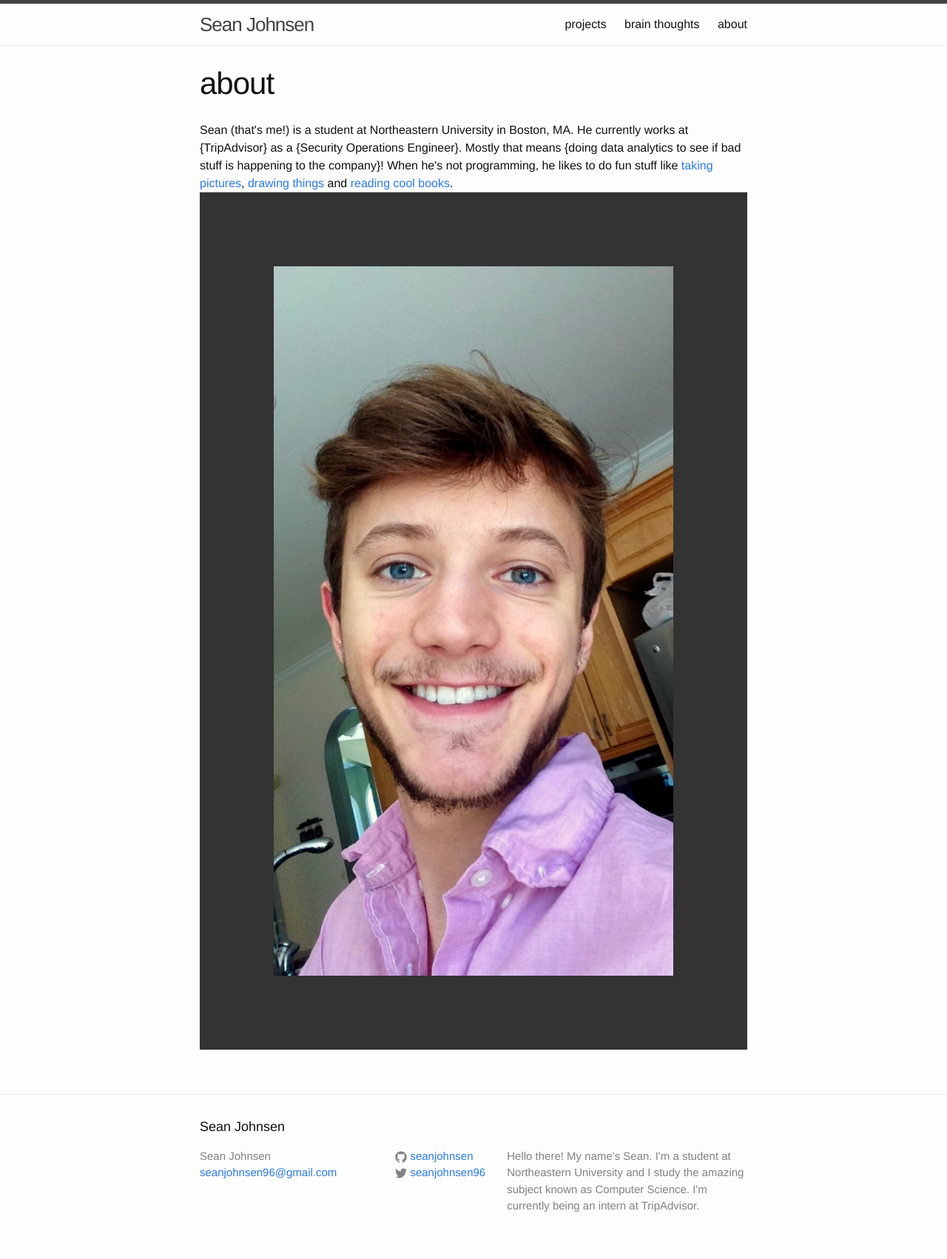
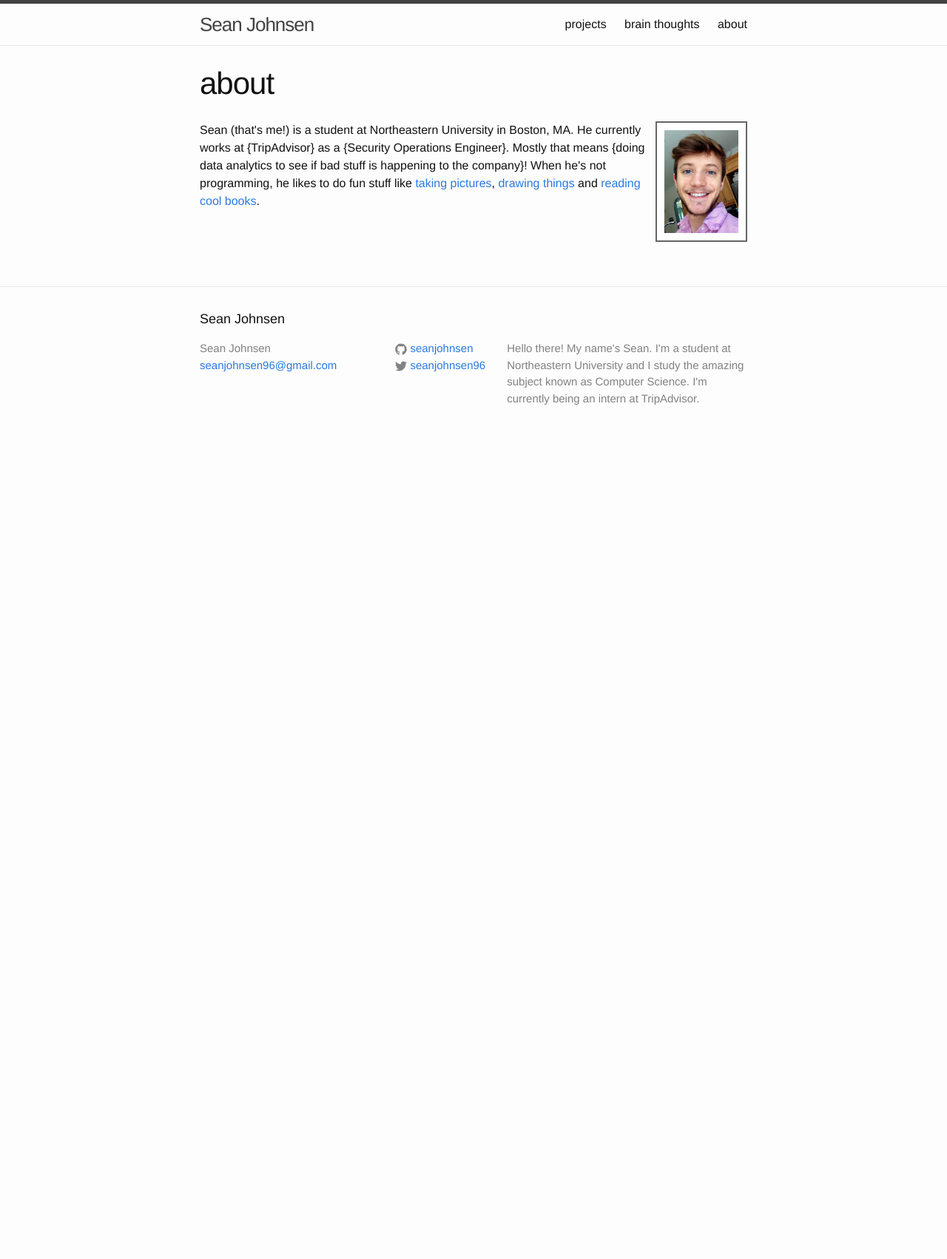
Before and after one commit to half-adder/half-adder.github.io, a Jekyll site: the page built from about/index.html, in a window 1280 px wide. Shown: the whole page at 74% size. Built offline with Jekyll 4.4.1, drawn with Linux system fonts in a browser that asks for light colours; after the commit the page ends 900 px from its top, so only the background shows below that.

Commit message:
get my about page in some semblance of a working order - side note: i hate css

```diff
--- a/_layouts/page.html
+++ b/_layouts/page.html
@@ -3,9 +3,9 @@ layout: default
 ---
 <!DOCTYPE html>
 <html>
-  <head>
-    {% include page-head.html %}
-  </head>
+
+  {% include page-head.html %}
+
   <body>
     <article class="post">
 
--- a/_posts/2016-06-29-first-post.markdown
+++ b/_posts/2016-06-29-first-post.markdown
@@ -1,7 +1,7 @@
 ---
 layout: post
-title:  "This is my first post!"
-date:   2016-06-29 20:05:21 -0400
+title:  "An Ape Talked To Me Today"
+date:   2016-06-30 20:05:21 -0400
 categories: misc
 ---
-Hi this is my first post.
+Hello and welcome to my weblog. If you are reading this, you are in the future. And *that* is pretty cool. I'm in the past, and it's pretty decent, as far as the past goes.
--- a/about/index.html
+++ b/about/index.html
@@ -2,9 +2,18 @@
 layout: page
 title: about
 ---
+<div id='description'>
 
-Sean (that's me!) is a student at Northeastern University in Boston, MA. He currently works at {TripAdvisor} as a {Security Operations Engineer}. Mostly that means {doing data analytics to see if bad stuff is happening to the company}! When he's not programming, he likes to do fun stuff like <a href='/photography/'>taking pictures</a>, <a href='/art/'>drawing things</a> and <a href='/bookthoughts/'>reading cool books</a>.
 
-<div id='aboutbox'>
-  <img src="/assets/selfie.jpg">
+  <div alight='right' id='aboutbox'>
+    <img align='right' id='selfie' src="/assets/selfie.jpg"/>
+  </div>
+
+  Sean (that's me!) is a student at Northeastern University in Boston, MA. He currently works at {TripAdvisor} as a {Security Operations Engineer}. Mostly that means {doing data analytics to see if bad stuff is happening to the company}! When he's not programming, he likes to do fun stuff like <a href='/photography/'>taking pictures</a>, <a href='/art/'>drawing things</a> and <a href='/bookthoughts/'>reading cool books</a>.
+
+
+
 </div>
+
+
+<div style="clear:both"></div>
--- a/res/page.css
+++ b/res/page.css
@@ -1,3 +1,12 @@
 #aboutbox {
-  border: 100px solid #333333;
+  float: right;
+
+  border: 2px solid #666;
+  background: #ffffff;
+  padding: 10px;
+
+  max-width:100px;
+  max-height:500px;
+
+  display: inline-block;
 }
```
Also changed, not shown: assets/selfie.jpg.
